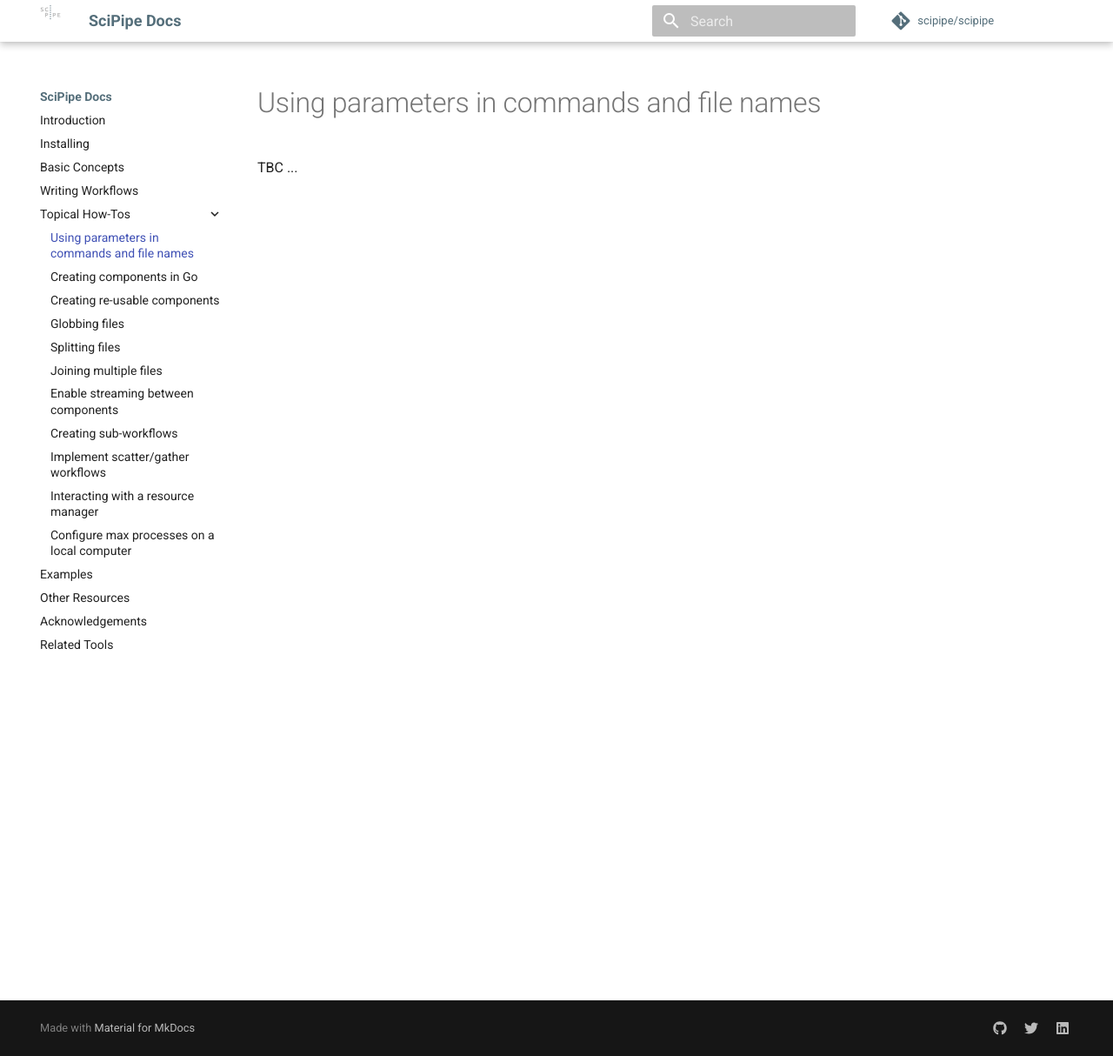
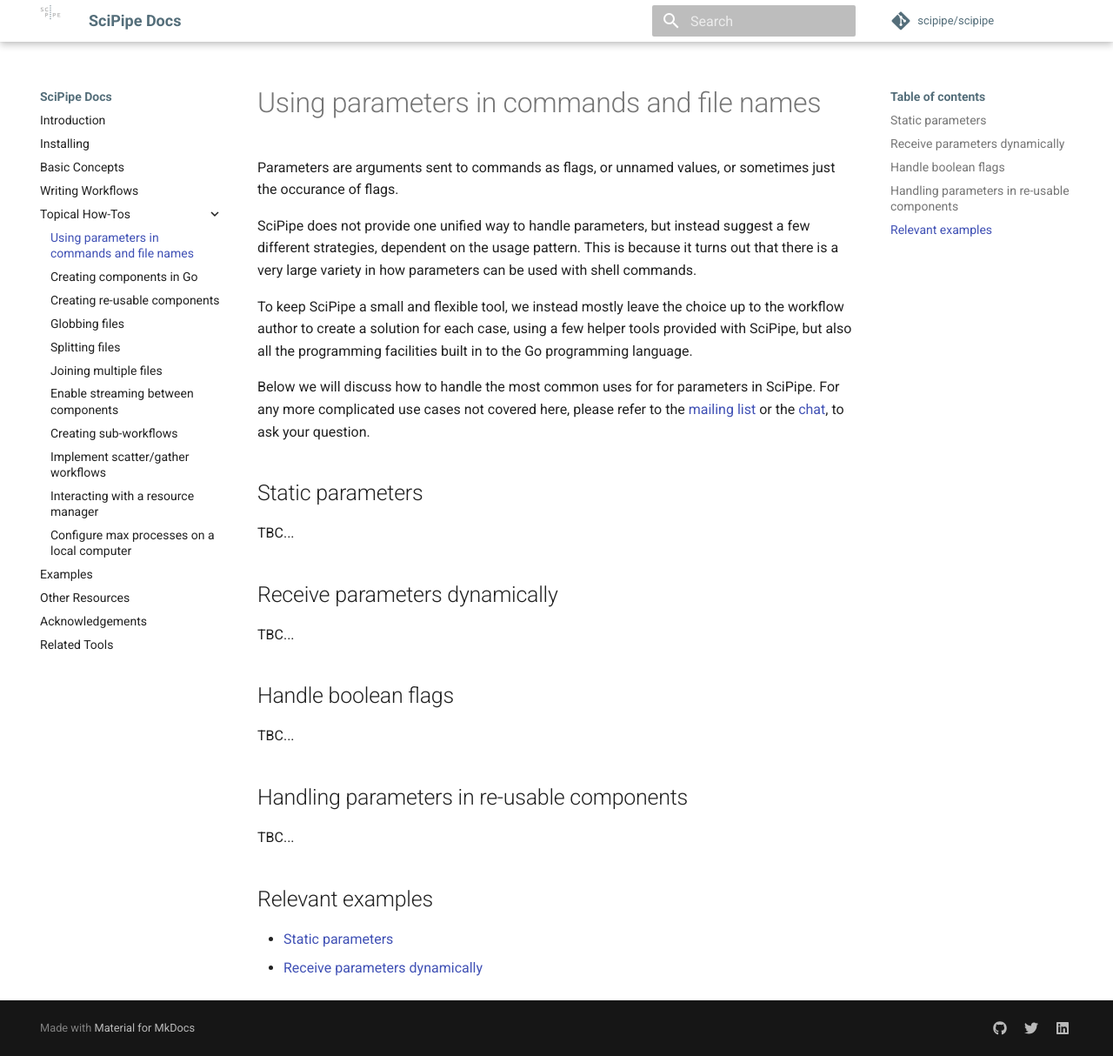
Before and after one commit to scipipe/scipipe, an MkDocs documentation site: the page built from docs/howtos/using_parameters.md, in a window 1280 px wide and 1214 px high. Shown: the whole window at 87% size. Built offline with MkDocs 1.6.1 and Material for MkDocs 9.7.7, drawn with Linux system fonts in a browser that asks for light colours; comment, search, counter and statistics services are not loaded; old or Windows-style settings are respelled for this version of MkDocs.

Commit message:
Beef up the parameters how-to

```diff
--- a/docs/howtos/using_parameters.md
+++ b/docs/howtos/using_parameters.md
@@ -1 +1,38 @@
-TBC ...
+Parameters are arguments sent to commands as flags, or unnamed values, or
+sometimes just the occurance of flags.
+
+SciPipe does not provide one unified way to handle parameters, but instead
+suggest a few different strategies, dependent on the usage pattern. This is
+because it turns out that there is a very large variety in how parameters can
+be used with shell commands.
+
+To keep SciPipe a small and flexible tool, we instead mostly leave the choice
+up to the workflow author to create a solution for each case, using a few helper
+tools provided with SciPipe, but also all the programming facilities built in to
+the Go programming language.
+
+Below we will discuss how to handle the most common uses for for parameters in
+SciPipe. For any more complicated use cases not covered here, please refer to
+the [mailing list](https://groups.google.com/forum/#!forum/scipipe) or the
+[chat](https://gitter.im/scipipe/scipipe), to ask your question.
+
+## Static parameters
+
+TBC...
+
+## Receive parameters dynamically
+
+TBC...
+
+## Handle boolean flags
+
+TBC...
+
+## Handling parameters in re-usable components
+
+TBC...
+
+## Relevant examples
+
+- [Static parameters](https://github.com/scipipe/scipipe/blob/master/examples/static_params/staticparams.go)
+- [Receive parameters dynamically](https://github.com/scipipe/scipipe/blob/master/examples/param_channels/params.go)
```
